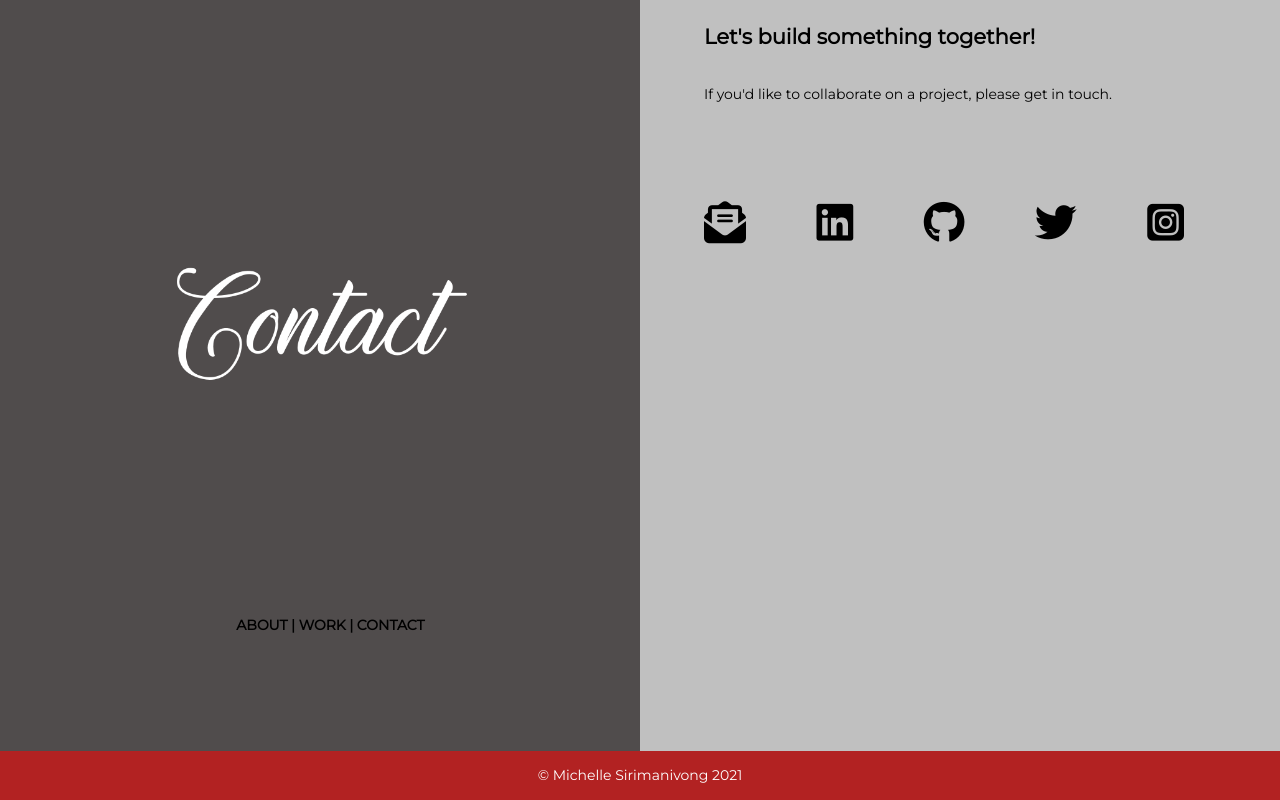
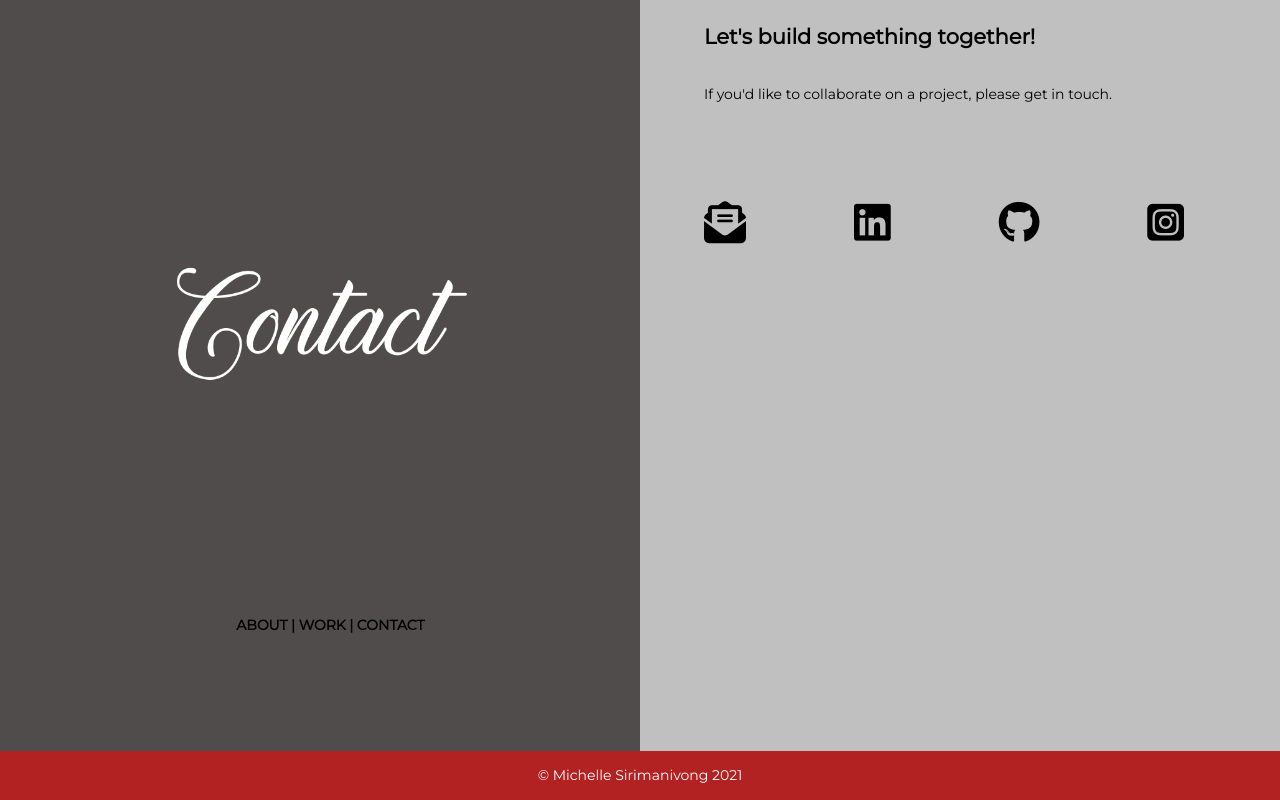
Before and after one commit to MicheSi/portfolio-react, a React (Create React App) app: page / in a window 1280 px wide. Shown: the part 2459-3259 px from the top of the page. Built offline with nearby package versions, Linux system fonts and the light colour scheme.

Commit message:
updated contact info

```diff
--- a/src/components/contact.js
+++ b/src/components/contact.js
@@ -17,7 +17,7 @@ const Contact = (props) => {
           </p>
         </div>
         <div className="iconLinks">
-          <a href="mailto:contact@michellesirimanivong.com">
+          <a href="mailto:mlazzell17@gmail.com">
             <i className="fas fa-envelope-open-text"></i>
           </a>
           <a
@@ -35,13 +35,6 @@ const Contact = (props) => {
             <i className="fab fa-github"></i>
           </a>
           <a
-            href="https://twitter.com/msirimanivong"
-            target="_blank"
-            rel="noopener noreferrer"
-          >
-            <i className="fab fa-twitter"></i>
-          </a>
-          <a
             href="https://www.instagram.com/cookies.n.code/"
             target="_blank"
             rel="noopener noreferrer"
```
